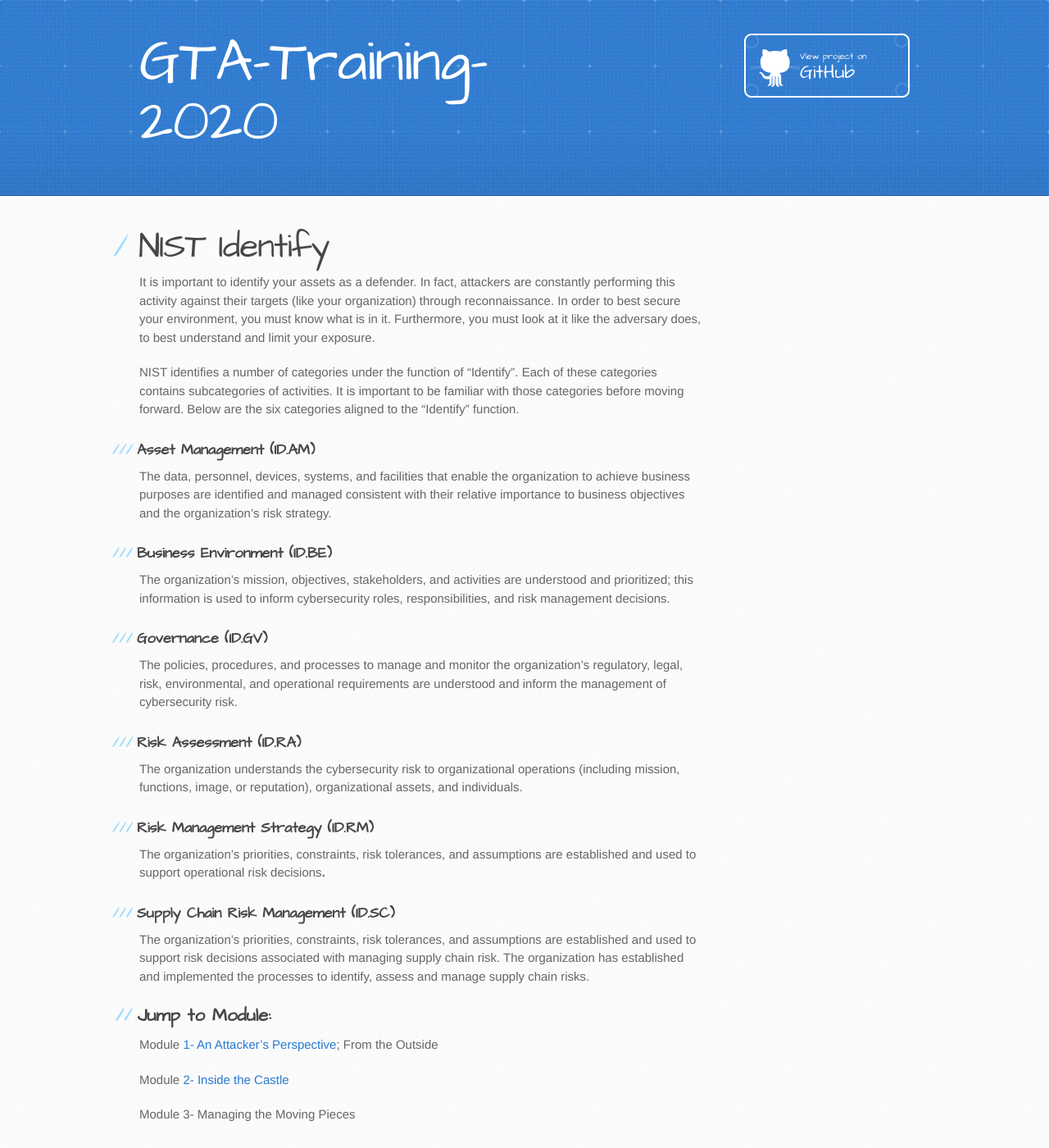
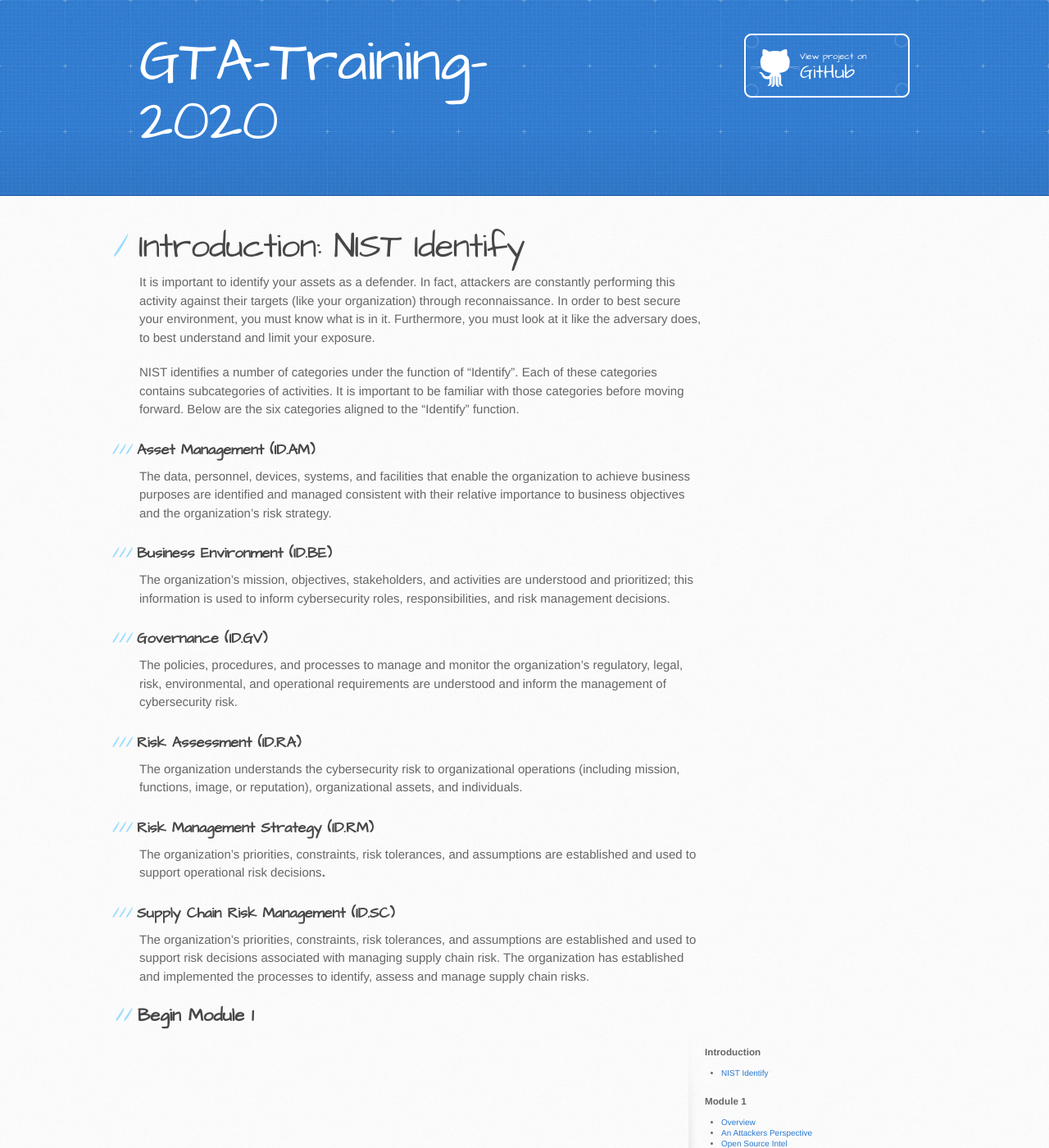
Before and after one commit to GA-CyberWorkforceAcademy/GTA-Training-2020, a Jekyll site: the page built from index.md, in a window 1280 px wide and 1400 px high. Shown: the whole window at 82% size. Built offline with Jekyll 4.4.1, drawn with Linux system fonts in a browser that asks for light colours; our own code applies the rules of GitHub Pages for plain Markdown files; the repository's description, which GitHub fills in, is left out.

Commit message:
Update index.md

```diff
--- a/index.md
+++ b/index.md
@@ -1,5 +1,5 @@
-NIST Identify
-=============
+Introduction: NIST Identify
+===========================
 
 It is important to identify your assets as a defender. In fact, attackers are
 constantly performing this activity against their targets (like your
@@ -49,11 +49,5 @@
 chain risk. The organization has established and implemented the processes to
 identify, assess and manage supply chain risks.
 
-Jump to Module:
----------------
-
-Module [1- An Attacker's Perspective](./module1/index.md); From the Outside
-
-Module [2- Inside the Castle](./module2/index.md)
-
-Module 3- Managing the Moving Pieces
+Begin Module 1
+--------------
```
